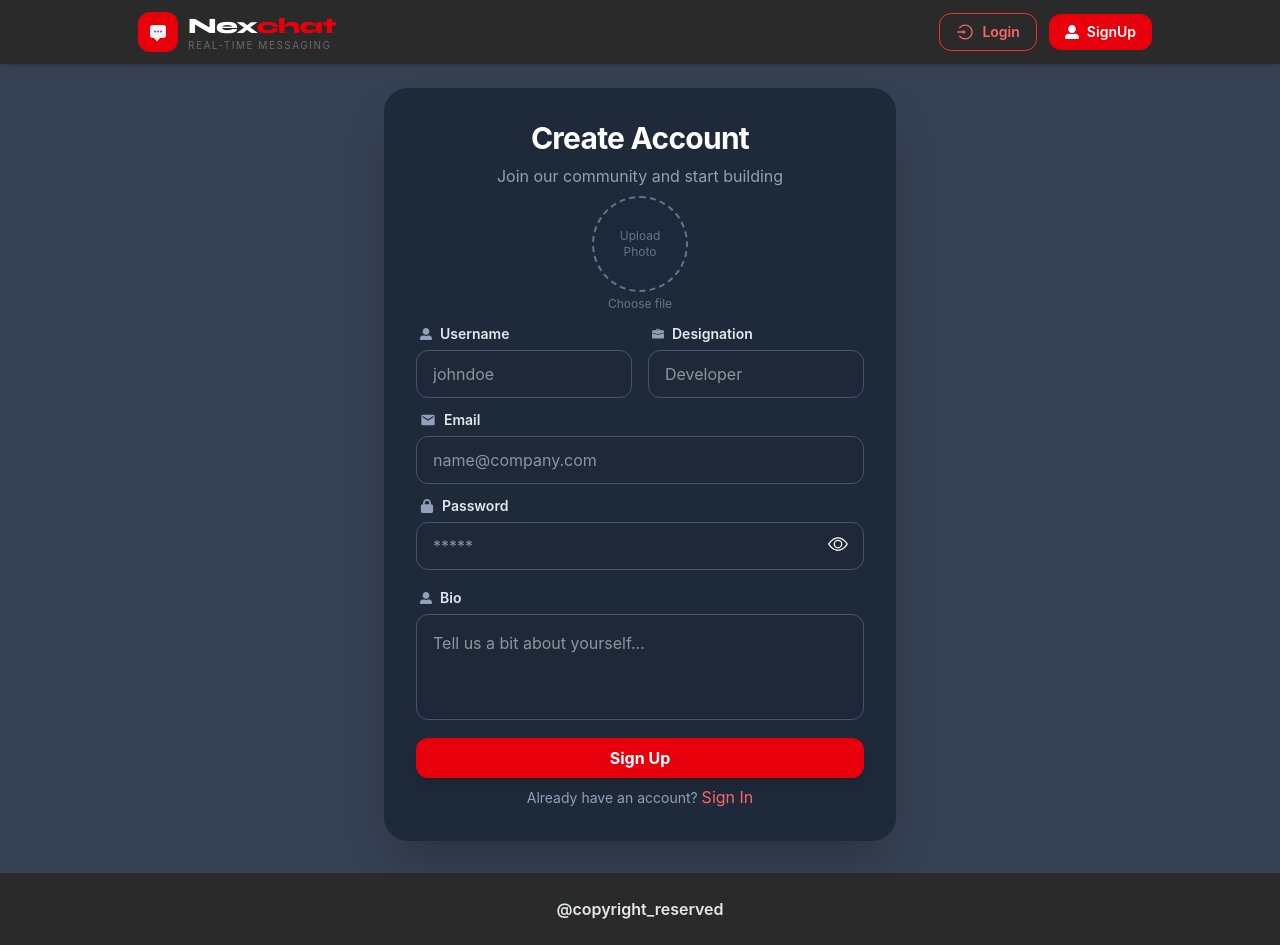
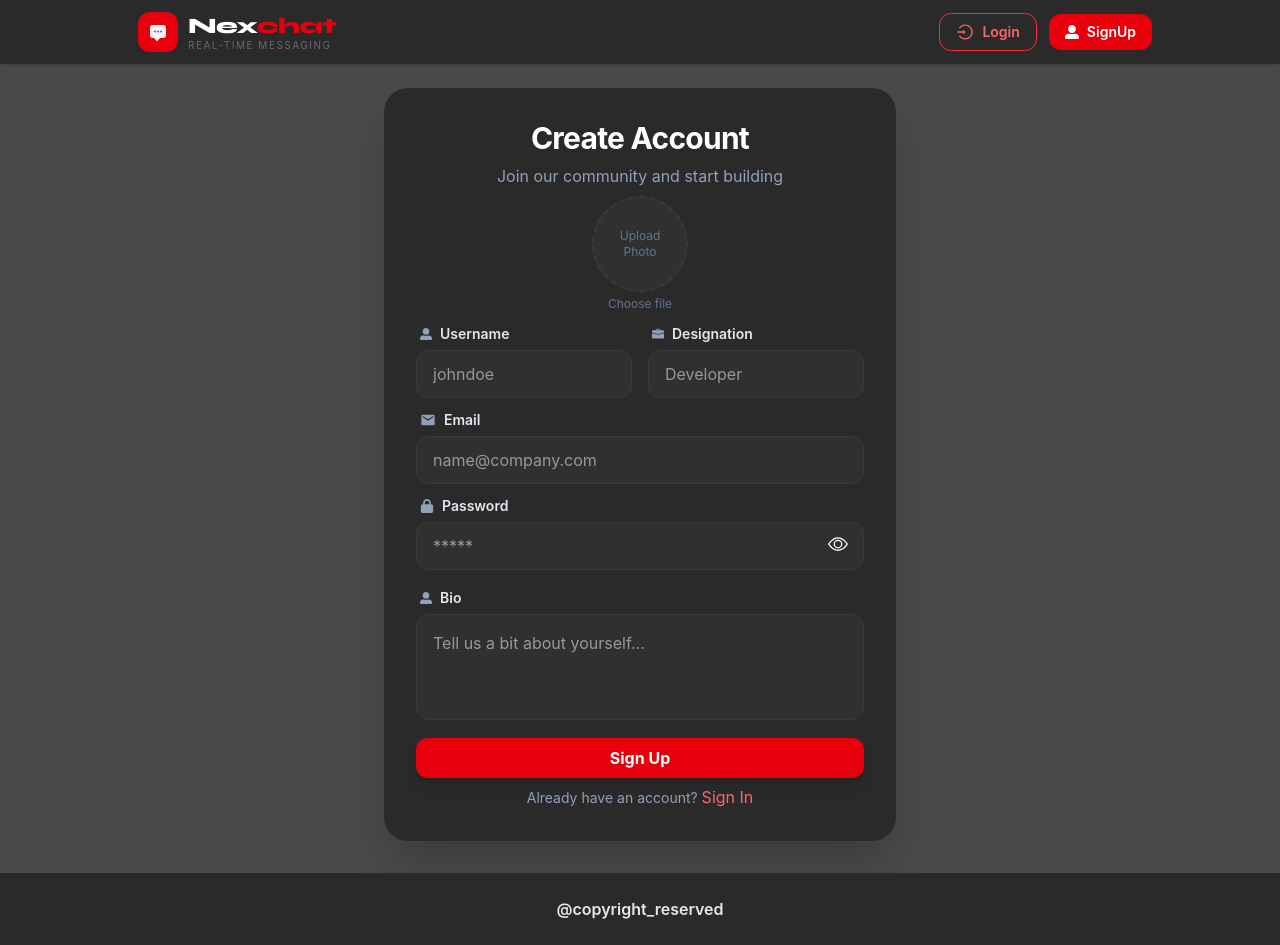
Before and after one commit to prasad7217/ChatApp_Frontend, a React (Vite) app: page /signup in a window 1280 px wide. Built offline with nearby package versions, Linux system fonts and the light colour scheme; no server answers.

Commit message:
Fixed small ui bugs

```diff
--- a/src/components/Body.jsx
+++ b/src/components/Body.jsx
@@ -59,7 +59,7 @@ const Body = () => {
     }, [])
 
     return (
-        <div className="min-h-screen w-full bg-gray-800/80 overflow-x-hidden">
+        <div className="min-h-screen w-full bg-[#4A4A4A] overflow-x-hidden">
             {/* Main Container: Centered max-width wrapper */}
             <div className="max-w-7xl mx-auto px-6 py-12 md:py-20 lg:px-40 2xl:px-20 3xl:px-6 flex flex-col gap-16 md:gap-24">
 
@@ -164,7 +164,7 @@ const Body = () => {
                         { title: "Connect with people", desc: "Discover and connect with people who share your interests.", icon: <FaUserFriends />, color: "red" },
                         { title: "Secure & private", desc: "End-to-end encryption keeps your conversations private.", icon: <MdLockOpen />, color: "green" }
                     ].map((feature, idx) => (
-                        <div key={idx} ref={(rf) => refElement.current[idx] = rf} style={{ transitionDelay: `${idx * 0.2}s` }} className="group p-8 bg-gray-800/40 border border-gray-700/50 rounded-3xl hover:bg-gray-800 hover:border-gray-500 transition-all duration-300 cursor-pointer fadeUp">
+                        <div key={idx} ref={(rf) => refElement.current[idx] = rf} style={{ transitionDelay: `${idx * 0.2}s` }} className="group p-8 bg-[#2A2A2A] border border-gray-700/50 rounded-3xl hover:bg-[#3A3A3A] hover:border-gray-500 transition-all duration-300 cursor-pointer fadeUp">
                             <div className={`w-12 h-12 flex items-center justify-center rounded-2xl mb-6 bg-${feature.color}-900 text-${feature.color}-400 group-hover:scale-110 transition-transform`}>
                                 {feature.icon}
                             </div>
--- a/src/components/UserAuthentication/Login.jsx
+++ b/src/components/UserAuthentication/Login.jsx
@@ -34,9 +34,9 @@ const Login = () => {
     }
 
     return (
-        <div className="w-full bg-gray-700 flex items-center justify-center mt-12 py-8 ">
-            <div className="min-h-[77vh] xl:min-h-[55vh] 2xl:min-h-[79vh] flex items-center justify-center px-4">
-                <div className="xl:w-[420px] lg:w-[420px] md:w-[400px] w-[350px] max-w-md p-8 space-y-6 rounded-2xl bg-gray-800 shadow-2xl border border-slate-700/50 lg:my-4">
+        <div className="w-full bg-[#4A4A4A] flex items-center justify-center pt-12 py-8 ">
+            <div className="min-h-[77vh] xl:min-h-[55vh] 2xl:min-h-[78vh] flex items-center justify-center px-4">
+                <div className="xl:w-[420px] lg:w-[420px] md:w-[400px] w-[350px] max-w-md p-8 space-y-6 rounded-2xl bg-[#2A2A2A] shadow-2xl border border-slate-700/50 lg:my-4">
                     <div className="space-y-2 text-center">
                         <h1 className="text-3xl font-bold tracking-tight text-white">Welcome back</h1>
                         <p className="text-sm text-slate-400">Please enter your details to login</p>
@@ -50,7 +50,7 @@ const Login = () => {
                                 value={email}
                                 onChange={(e) => setEmail(e.target.value)}
                                 placeholder="name@company.com"
-                                className="flex h-12 w-full rounded-3xl border border-slate-700 bg-slate-800/50 px-4 py-2 text-white placeholder:text-slate-500 focus:outline-none focus:border-red-600 transition-all"
+                                className="flex h-12 w-full rounded-3xl border border-slate-700 bg-[#3A3A3A] px-4 py-2 text-white placeholder:text-slate-500 focus:outline-none focus:border-red-600 transition-all"
                             />
                         </div>
 
@@ -64,7 +64,7 @@ const Login = () => {
                                 value={password}
                                 onChange={(e) => setPassword(e.target.value)}
                                 placeholder="*****"
-                                className="flex h-12 w-full rounded-3xl border border-slate-700 bg-slate-800/50 px-4 py-2 text-white placeholder:text-slate-500 focus:outline-none focus:border-red-600 transition-all"
+                                className="flex h-12 w-full rounded-3xl border border-slate-700 bg-[#3A3A3A] px-4 py-2 text-white placeholder:text-slate-500 focus:outline-none focus:border-red-600 transition-all"
                             />
                             <div className="absolute xl:top-[38px] lg:top-[36px] md:top-[36px] top-[36px] right-4 xl:right-4 text-[20px] text-white cursor-pointer" onClick={() => handleShowPass()}>
                                 {showPass ? <BsEyeSlash /> : <BsEye />}
--- a/src/components/UserAuthentication/Signup.jsx
+++ b/src/components/UserAuthentication/Signup.jsx
@@ -63,8 +63,8 @@ const SignUp = () => {
     }
 
     return (
-        <div className="flex items-center justify-center bg-gray-700 p-4 ">
-            <div className="w-full max-w-lg p-8 space-y-2 bg-gray-800 rounded-3xl shadow-2xl my-8 lg:my-4 md:my-4 xl:my-4 2xl:my-14">
+        <div className="flex items-center justify-center bg-[#4A4A4A] p-4 ">
+            <div className="w-full max-w-lg p-8 space-y-2 bg-[#2A2A2A] rounded-3xl shadow-2xl my-8 lg:my-4 md:my-4 xl:my-4 2xl:my-14">
                 {/* Header */}
                 <div className="space-y-2 text-center">
                     <h1 className="text-3xl font-bold tracking-tight text-white">Create Account</h1>
@@ -76,7 +76,7 @@ const SignUp = () => {
                     {/* Profile Pic Upload Section */}
                     <div className="flex items-center justify-center gap-4">
                         <div className="flex flex-col items-center gap-1">
-                            <div className="relative w-24 h-24 rounded-full border-2 border-dashed border-slate-500 bg-slate-800/50 flex items-center justify-center overflow-hidden group cursor-pointer hover:border-red-500 transition-colors">
+                            <div className="relative w-24 h-24 rounded-full border-2 border-dashed border-[#3A3A3A] bg-[#3A3A3A]/40 flex items-center justify-center overflow-hidden group cursor-pointer hover:border-red-500 transition-colors">
                                 <span className="text-slate-500 group-hover:text-red-400 text-xs text-center px-2">Upload Photo</span>
                                 <input type="file" className="absolute inset-0 opacity-0 cursor-pointer" accept="image/*" onChange={(e) => handleProfile(e)} />
                             </div>
@@ -105,7 +105,7 @@ const SignUp = () => {
                                 value={userName}
                                 type="text"
                                 placeholder="johndoe"
-                                className="w-full h-12 rounded-xl bg-[#1e293b]/50 border border-slate-600 px-4 text-white focus:outline-none focus:ring-2 focus:ring-red-500/50 focus:border-red-500 transition-all"
+                                className="w-full h-12 rounded-xl bg-[#3A3A3A]/40 border border-[#3A3A3A] px-4 text-white focus:outline-none focus:ring-2 focus:ring-red-500/50 focus:border-red-500 transition-all"
                             />
                         </div>
                         <div className="space-y-1.5 ">
@@ -118,7 +118,7 @@ const SignUp = () => {
                                 value={designation}
                                 type="text"
                                 placeholder="Developer"
-                                className="w-full h-12 rounded-xl bg-[#1e293b]/50 border border-slate-600 px-4 text-white focus:outline-none focus:ring-2 focus:ring-red-500/50 focus:border-red-500 transition-all"
+                                className="w-full h-12 rounded-xl bg-[#3A3A3A]/40 border border-[#3A3A3A] px-4 text-white focus:outline-none focus:ring-2 focus:ring-red-500/50 focus:border-red-500 transition-all"
                             />
                         </div>
 
@@ -133,7 +133,7 @@ const SignUp = () => {
                             type="email"
                             value={email}
                             placeholder="name@company.com"
-                            className="w-full h-12 rounded-xl bg-[#1e293b]/50 border border-slate-600 px-4 text-white focus:outline-none focus:ring-2 focus:ring-red-500/50 focus:border-red-500 transition-all"
+                            className="w-full h-12 rounded-xl bg-[#3A3A3A]/40 border border-[#3A3A3A] px-4 text-white focus:outline-none focus:ring-2 focus:ring-red-500/50 focus:border-red-500 transition-all"
                         />
                     </div>
                     {/* Password */}
@@ -147,7 +147,7 @@ const SignUp = () => {
                             type={showPass ? "text" : "password"}
                             value={password}
                             placeholder="*****"
-                            className="w-full h-12 rounded-xl bg-[#1e293b]/50 border border-slate-600 px-4 text-white focus:outline-none focus:ring-2 focus:ring-red-500/50 focus:border-red-500 transition-all"
+                            className="w-full h-12 rounded-xl bg-[#3A3A3A]/40 border border-[#3A3A3A] px-4 text-white focus:outline-none focus:ring-2 focus:ring-red-500/50 focus:border-red-500 transition-all"
                         />
                         <div className="absolute xl:top-[38px] lg:top-[36px] md:top-[36px] top-[36px] right-4 xl:right-4 text-[20px] text-white cursor-pointer" onClick={() => handleShowPass()}>
                             {showPass ? <BsEyeSlash /> : <BsEye />}
@@ -165,7 +165,7 @@ const SignUp = () => {
                             placeholder="Tell us a bit about yourself..."
                             rows="3"
                             value={bio}
-                            className="w-full rounded-xl bg-[#1e293b]/50 border border-slate-600 p-4 text-white focus:outline-none focus:ring-2 focus:ring-red-500/50 focus:border-red-500 transition-all resize-none"
+                            className="w-full rounded-xl bg-[#3A3A3A]/40 border border-[#3A3A3A] p-4 text-white focus:outline-none focus:ring-2 focus:ring-red-500/50 focus:border-red-500 transition-all resize-none"
                         ></textarea>
                     </div>
 
```
